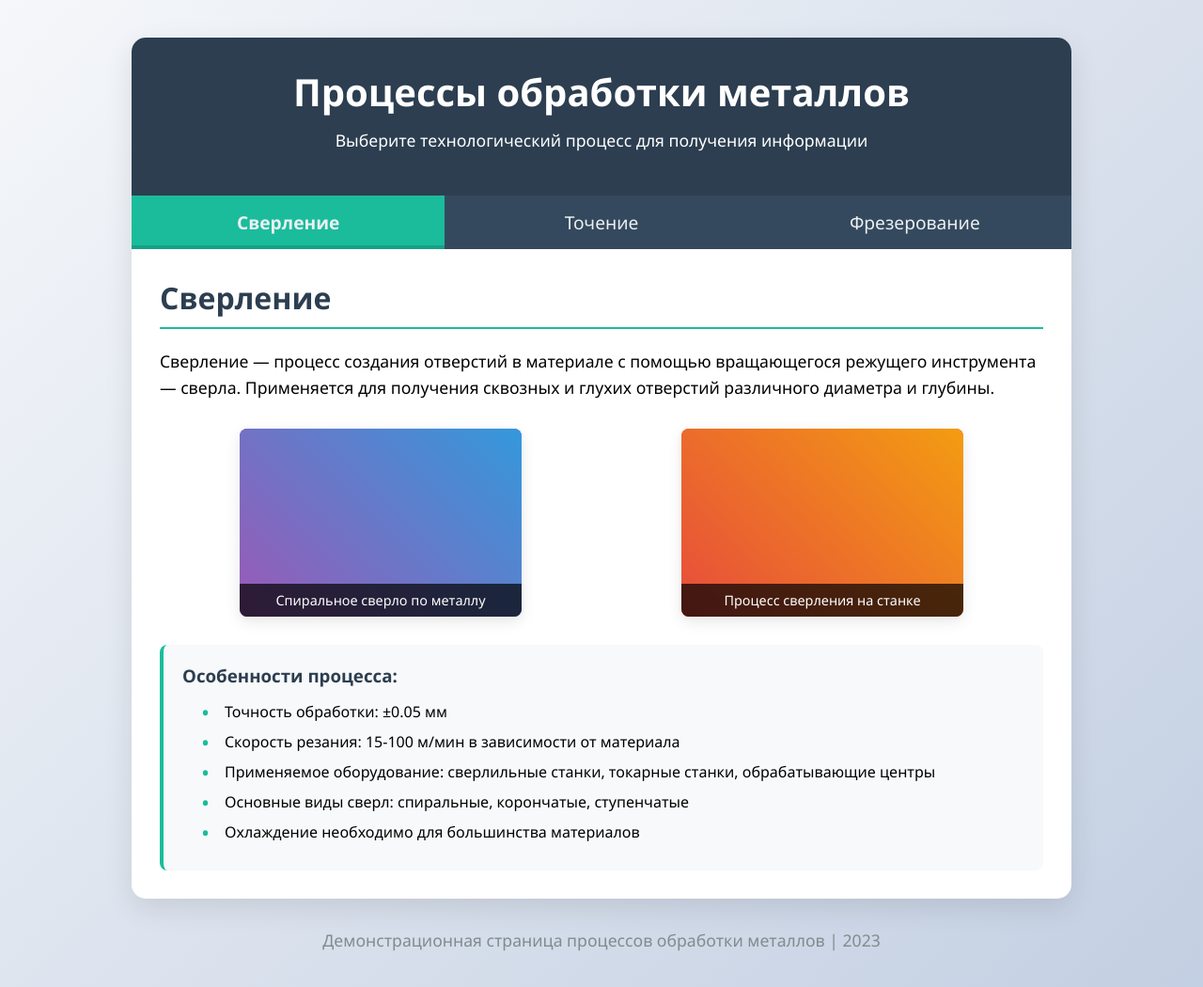
After one commit to Paradox60/flask-front-end, a Flask app: page /content_switcher in a window 1280 px wide. The commit adds this page. Shown: the whole page at 94% size. Run offline with Flask 2, Linux system fonts and the light colour scheme.

Commit message:
page for main project with buttons which changing content on the page

```diff
--- a/flask_compendium/app.py
+++ b/flask_compendium/app.py
@@ -95,3 +95,7 @@ def item_list():
 @app.route("/page_item_list")
 def page_item_list():
     return render_template("CSS_temp/page_item_list.html")
+
+@app.route("/content_switcher")
+def content_switcher():
+    return render_template("CSS_temp/content_switcher.html")
--- /dev/null
+++ b/flask_compendium/templates/CSS_temp/content_switcher.html
@@ -0,0 +1,341 @@
+<!DOCTYPE html>
+<html lang="ru">
+<head>
+    <meta charset="UTF-8">
+    <meta name="viewport" content="width=device-width, initial-scale=1.0">
+    <title>Процессы обработки металлов</title>
+    <style>
+        * {
+            margin: 0;
+            padding: 0;
+            box-sizing: border-box;
+            font-family: 'Segoe UI', Tahoma, Geneva, Verdana, sans-serif;
+        }
+
+        body {
+            background: linear-gradient(135deg, #f5f7fa 0%, #c3cfe2 100%);
+            min-height: 100vh;
+            padding: 20px;
+            display: flex;
+            flex-direction: column;
+            align-items: center;
+        }
+
+        .container {
+            max-width: 1000px;
+            width: 100%;
+            background: white;
+            border-radius: 15px;
+            box-shadow: 0 10px 30px rgba(0, 0, 0, 0.1);
+            overflow: hidden;
+            margin-top: 20px;
+        }
+
+        header {
+            text-align: center;
+            padding: 30px;
+            background: #2c3e50;
+            color: white;
+        }
+
+        h1 {
+            font-size: 2.5rem;
+            margin-bottom: 10px;
+        }
+
+        .tabs {
+            display: flex;
+            background: #34495e;
+            justify-content: center;
+        }
+
+        .tab {
+            padding: 15px 30px;
+            background: none;
+            border: none;
+            color: #ecf0f1;
+            font-size: 1.2rem;
+            cursor: pointer;
+            transition: all 0.3s ease;
+            position: relative;
+            flex: 1;
+            text-align: center;
+        }
+
+        .tab:hover {
+            background: #4a6278;
+        }
+
+        .tab.active {
+            background: #1abc9c;
+            font-weight: bold;
+        }
+
+        .tab.active::after {
+            content: '';
+            position: absolute;
+            bottom: 0;
+            left: 0;
+            width: 100%;
+            height: 4px;
+            background: #16a085;
+        }
+
+        .content {
+            padding: 30px;
+            min-height: 400px;
+        }
+
+        .content-section {
+            display: none;
+            animation: fadeIn 0.5s ease;
+        }
+
+        .content-section.active {
+            display: block;
+        }
+
+        h2 {
+            color: #2c3e50;
+            margin-bottom: 20px;
+            font-size: 2rem;
+            border-bottom: 2px solid #1abc9c;
+            padding-bottom: 10px;
+        }
+
+        p {
+            line-height: 1.6;
+            margin-bottom: 15px;
+            font-size: 1.1rem;
+        }
+
+        .image-container {
+            display: flex;
+            justify-content: space-around;
+            flex-wrap: wrap;
+            margin: 20px 0;
+        }
+
+        .process-image {
+            width: 300px;
+            height: 200px;
+            border-radius: 8px;
+            overflow: hidden;
+            margin: 10px;
+            box-shadow: 0 5px 15px rgba(0, 0, 0, 0.1);
+            position: relative;
+        }
+
+        .process-image div {
+            width: 100%;
+            height: 100%;
+            background-size: cover;
+            background-position: center;
+            transition: transform 0.3s ease;
+        }
+
+        .process-image:hover div {
+            transform: scale(1.05);
+        }
+
+        .process-image span {
+            position: absolute;
+            bottom: 0;
+            left: 0;
+            right: 0;
+            background: rgba(0, 0, 0, 0.7);
+            color: white;
+            padding: 8px;
+            text-align: center;
+            font-size: 0.9rem;
+        }
+
+        .specs {
+            background: #f8f9fa;
+            padding: 20px;
+            border-radius: 8px;
+            margin-top: 20px;
+            border-left: 4px solid #1abc9c;
+        }
+
+        .specs h3 {
+            margin-bottom: 15px;
+            color: #2c3e50;
+        }
+
+        ul {
+            list-style-type: none;
+            padding-left: 20px;
+        }
+
+        li {
+            margin-bottom: 10px;
+            position: relative;
+            padding-left: 25px;
+        }
+
+        li::before {
+            content: "•";
+            color: #1abc9c;
+            font-size: 1.5rem;
+            position: absolute;
+            left: 0;
+            top: -5px;
+        }
+
+        @keyframes fadeIn {
+            from { opacity: 0; transform: translateY(10px); }
+            to { opacity: 1; transform: translateY(0); }
+        }
+
+        footer {
+            text-align: center;
+            margin-top: 30px;
+            color: #7f8c8d;
+            font-size: 0.9rem;
+        }
+
+        @media (max-width: 768px) {
+            .tabs {
+                flex-direction: column;
+            }
+
+            .process-image {
+                width: 100%;
+                margin: 10px 0;
+            }
+
+            h1 {
+                font-size: 2rem;
+            }
+        }
+    </style>
+</head>
+<body>
+    <div class="container">
+        <header>
+            <h1>Процессы обработки металлов</h1>
+            <p>Выберите технологический процесс для получения информации</p>
+        </header>
+
+        <div class="tabs">
+            <button class="tab active" data-tab="drilling">Сверление</button>
+            <button class="tab" data-tab="turning">Точение</button>
+            <button class="tab" data-tab="milling">Фрезерование</button>
+        </div>
+
+        <div class="content">
+            <div class="content-section active" id="drilling">
+                <h2>Сверление</h2>
+                <p>Сверление — процесс создания отверстий в материале с помощью вращающегося режущего инструмента — сверла. Применяется для получения сквозных и глухих отверстий различного диаметра и глубины.</p>
+
+                <div class="image-container">
+                    <div class="process-image">
+                        <div style="background-color: #8e44ad; background-image: linear-gradient(45deg, #9b59b6, #3498db);"></div>
+                        <span>Спиральное сверло по металлу</span>
+                    </div>
+                    <div class="process-image">
+                        <div style="background-color: #e74c3c; background-image: linear-gradient(45deg, #e74c3c, #f39c12);"></div>
+                        <span>Процесс сверления на станке</span>
+                    </div>
+                </div>
+
+                <div class="specs">
+                    <h3>Особенности процесса:</h3>
+                    <ul>
+                        <li>Точность обработки: ±0.05 мм</li>
+                        <li>Скорость резания: 15-100 м/мин в зависимости от материала</li>
+                        <li>Применяемое оборудование: сверлильные станки, токарные станки, обрабатывающие центры</li>
+                        <li>Основные виды сверл: спиральные, корончатые, ступенчатые</li>
+                        <li>Охлаждение необходимо для большинства материалов</li>
+                    </ul>
+                </div>
+            </div>
+
+            <div class="content-section" id="turning">
+                <h2>Точение</h2>
+                <p>Точение — процесс обработки тел вращения, при котором заготовка вращается, а режущий инструмент (резец) совершает поступательное движение. Применяется для создания цилиндрических, конических и фасонных поверхностей.</p>
+
+                <div class="image-container">
+                    <div class="process-image">
+                        <div style="background-color: #3498db; background-image: linear-gradient(45deg, #3498db, #2ecc71);"></div>
+                        <span>Токарный станок с ЧПУ</span>
+                    </div>
+                    <div class="process-image">
+                        <div style="background-color: #f39c12; background-image: linear-gradient(45deg, #f39c12, #e74c3c);"></div>
+                        <span>Токарные резцы различной формы</span>
+                    </div>
+                </div>
+
+                <div class="specs">
+                    <h3>Особенности процесса:</h3>
+                    <ul>
+                        <li>Точность обработки: ±0.01 мм</li>
+                        <li>Шероховатость поверхности: Ra 0.32-2.5 мкм</li>
+                        <li>Основные операции: обтачивание, растачивание, подрезание, разрезание</li>
+                        <li>Применяемое оборудование: токарные станки, токарно-револьверные станки, станки с ЧПУ</li>
+                        <li>Возможность обработки наружных и внутренних поверхностей</li>
+                    </ul>
+                </div>
+            </div>
+
+            <div class="content-section" id="milling">
+                <h2>Фрезерование</h2>
+                <p>Фрезерование — процесс обработки материалов резанием с помощью фрезы — многолезвийного инструмента. Фреза совершает вращательное движение, а заготовка — поступательное.</p>
+
+                <div class="image-container">
+                    <div class="process-image">
+                        <div style="background-color: #2ecc71; background-image: linear-gradient(45deg, #2ecc71, #3498db);"></div>
+                        <span>Фрезерный обрабатывающий центр</span>
+                    </div>
+                    <div class="process-image">
+                        <div style="background-color: #9b59b6; background-image: linear-gradient(45deg, #9b59b6, #e74c3c);"></div>
+                        <span>Различные типы фрез</span>
+                    </div>
+                </div>
+
+                <div class="specs">
+                    <h3>Особенности процесса:</h3>
+                    <ul>
+                        <li>Точность обработки: ±0.02 мм</li>
+                        <li>Возможность обработки плоских и фасонных поверхностей</li>
+                        <li>Основные виды фрезерования: торцевое, концевое, периферийное</li>
+                        <li>Применяемое оборудование: фрезерные станки, обрабатывающие центры</li>
+                        <li>Высокая производительность при обработке сложных поверхностей</li>
+                    </ul>
+                </div>
+            </div>
+        </div>
+    </div>
+
+    <footer>
+        <p>Демонстрационная страница процессов обработки металлов | 2023</p>
+    </footer>
+
+    <script>
+        document.addEventListener('DOMContentLoaded', function() {
+            const tabs = document.querySelectorAll('.tab');
+            const contentSections = document.querySelectorAll('.content-section');
+
+            tabs.forEach(tab => {
+                tab.addEventListener('click', function() {
+                    const tabId = this.getAttribute('data-tab');
+
+                    // Убираем активный класс у всех кнопок
+                    tabs.forEach(t => t.classList.remove('active'));
+                    // Добавляем активный класс текущей кнопке
+                    this.classList.add('active');
+
+                    // Скрываем все секции контента
+                    contentSections.forEach(section => {
+                        section.classList.remove('active');
+                    });
+
+                    // Показываем нужную секцию
+                    document.getElementById(tabId).classList.add('active');
+                });
+            });
+        });
+    </script>
+</body>
+</html>
--- a/flask_compendium/templates/CSS_temp/index.html
+++ b/flask_compendium/templates/CSS_temp/index.html
@@ -48,6 +48,7 @@
                 <li><a href="{{ url_for('switcher') }}">Языковой переключатель(4)</a></li>
                 <li><a href="{{ url_for('item_list') }}">Расскрывающийся список(5)</a></li>
                 <li><a href="{{ url_for('page_item_list') }}">Текстовая странича(6)</a></li>
+                <li><a href="{{ url_for('content_switcher') }}"> Переключатель контента(7)</a></li>
 
             </ul>
         </nav>
```
